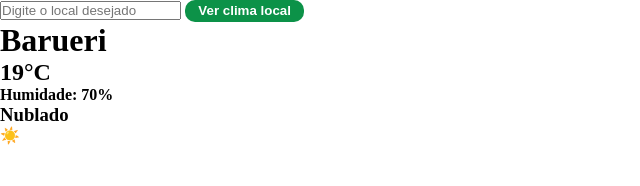
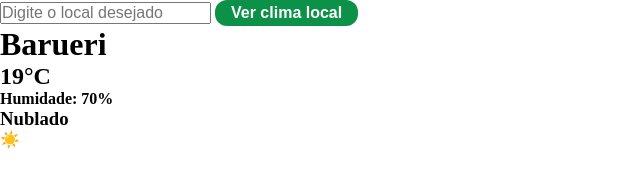
Before and after one commit to gab-souza-martins/app-clima, a plain HTML site: page index.html in a window 1280 px wide. Shown: the whole page, without its empty margins (0-640 px from the left). Drawn offline with Linux system fonts and the light colour scheme.

Commit message:
input#localInput e button agora possuem "font-size: 1rem"

```diff
--- a/style.css
+++ b/style.css
@@ -2,6 +2,11 @@
    box-sizing: border-box;
    margin: 0;
    padding: 0;
+}
+
+#localInput,
+.userInput button {
+   font-size: 1rem;
 }
 
 .userInput button {
```
